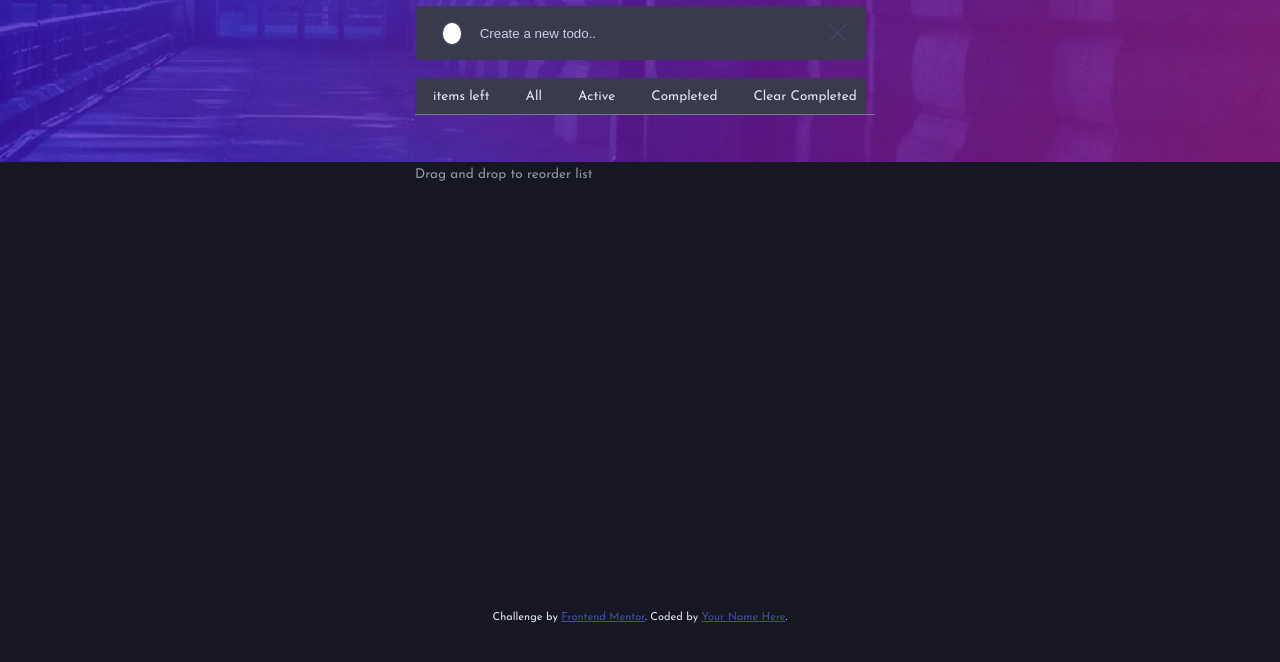
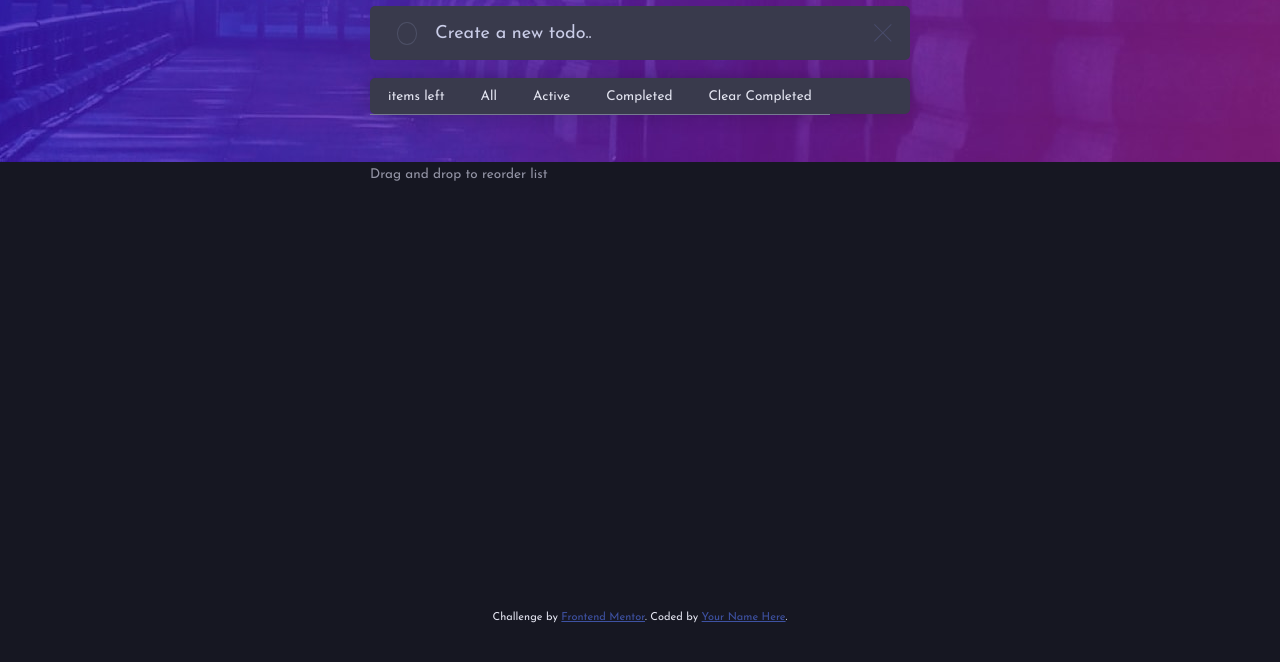
Before and after one commit to SebBudynski/todo-app, a website: page index.html in a window 1280 px wide. Shown: the part 138-800 px from the top of the page. Drawn offline with Linux system fonts and the light colour scheme.

Commit message:
Code cleaning

```diff
--- a/app.js
+++ b/app.js
@@ -52,6 +52,7 @@ function brightMode() {
   document.querySelector("body").classList.toggle("bright-mode");
   document.querySelector(".todo-list").classList.toggle("bright-mode");
   document.querySelector(".item").classList.toggle("bright-mode");
+  document.querySelector(".bottom-bar").classList.toggle("bright-mode");
   let isBrightMode = document.body.classList.contains("bright-mode");
   localStorage.setItem("bright-mode", isBrightMode);
 }
--- a/index.html
+++ b/index.html
@@ -37,6 +37,7 @@
             />
           </div>
         </form>
+        <div class="todo-container">
           <ul class="todo-list"></ul>
           <ul class="bottom-bar">
             <li class="items-left">items left</li>
@@ -45,6 +46,7 @@
             <li class="compleated-filter">Completed</li>
             <li class="clear-completed">Clear Completed</li>
           </ul>
+        </div>
         <p>Drag and drop to reorder list</p>
       </div>
 
--- a/style/scss/_bottom.scss
+++ b/style/scss/_bottom.scss
@@ -1,13 +1,3 @@
-.bottom-bar {
-    height: 2rem;
-    width: 25rem;
-    background-color: var(--very-very-dark-grayish-blue);
-    font-size: 0.75rem;
-    text-align: center;
-    display: flex;
-    text-wrap: nowrap;
-  }
-
 p {
   margin-top: 3rem;
   width: 25rem;
--- a/style/scss/_bright-mode.scss
+++ b/style/scss/_bright-mode.scss
@@ -10,6 +10,9 @@ body.bright-mode {
 .todo-list.bright-mode,
 .item.bright-mode {
   background-color: var(--very-light-gray);
-  box-shadow: 0px 0px 20px 0px rgba(0, 0, 0, 0.2);
   color: var(--dark-grayish-blue);
 }
+
+.bottom-bar.bright-mode {
+  background-color: var(--very-light-gray);
+}
--- a/style/scss/_h1-input-switch.scss
+++ b/style/scss/_h1-input-switch.scss
@@ -7,18 +7,6 @@ h1 {
   color: var(--very-light-gray);
   letter-spacing: 0.5rem;
   margin: 3rem 0;
-}
-
-.item {
-  width: 25rem;
-  height: 3rem;
-  background-color: var(--very-very-dark-grayish-blue);
-  color: var(--light-grayish-blue);
-  display: flex;
-  border-radius: 5px;
-  margin-bottom: 1rem;
-  align-items: center;
-  padding: 1rem;
 }
 
 .switch-mode {
@@ -31,3 +19,30 @@ h1 {
   margin-top: -0.5rem;
   cursor: pointer;
 }
+
+.item {
+  width: 30rem;
+  height: 3rem;
+  background-color: var(--very-very-dark-grayish-blue);
+  color: var(--light-grayish-blue);
+  display: flex;
+  border-radius: 5px;
+  margin-bottom: 1rem;
+  align-items: center;
+  padding: 1rem;
+}
+
+.item-description {
+  height: 100%;
+  font-size: 1rem;
+  font-family: josefin sans, sans-serif;
+}
+
+.item-description::placeholder {
+  font-size: 1rem;
+  color: var(--light-grayish-blue);
+}
+
+.item-description:focus {
+  outline: none;
+}
--- a/style/scss/_todos.scss
+++ b/style/scss/_todos.scss
@@ -11,14 +11,11 @@
   margin-top: 0.25rem;
 }
 
-.item-description::placeholder {
-  color: var(--light-grayish-blue);
-}
-
-.todo-list {
-  width: 25rem;
+.todo-container {
+  width: 30rem;
   background-color: var(--very-very-dark-grayish-blue);
   border-radius: 5px;
+  box-shadow: 0px 0px 20px 0px rgba(0, 0, 0, 0.2);
 }
 
 li {
@@ -35,7 +32,6 @@ li {
   border-radius: 50%;
   border: solid 1px var(--very-dark-grayish-blue);
   margin-left: 0.5rem;
-  background: white;
 }
 
 .status:hover {
@@ -55,3 +51,11 @@ li {
 .cross {
   margin-left: auto;
 }
+
+.bottom-bar {
+  height: 2rem;
+  font-size: 0.75rem;
+  text-align: center;
+  display: flex;
+  text-wrap: nowrap;
+}
```
Also changed, not shown: style/index.css. Lines whose indentation alone changed are shown as unchanged.
